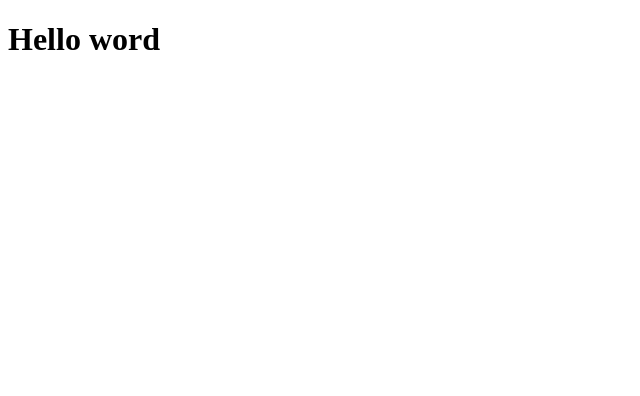
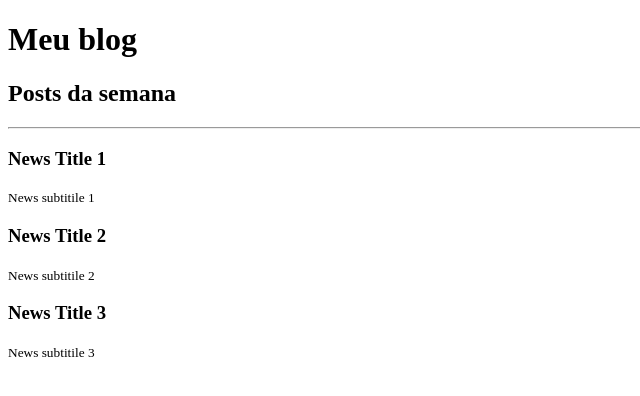
Before and after one commit to JoaoPaulo-creator/fundamentos-react, a React app: page / in a window 1280 px wide. Shown: the top 396 px of the page, without its empty margins (0-640 px from the left). Built offline with nearby package versions, Linux system fonts and the light colour scheme.

Commit message:
Introdução as props do react

```diff
--- /dev/null
+++ b/src/App/App.js
@@ -0,0 +1,42 @@
+/*
+Sempre que se utiliza o JSX, implicitamente o React está sendo utilizado, sendo necessário sempre
+realizar o import do React
+*/
+
+import React from "react";
+import Article from "./components/article";
+
+
+export default function App(){
+  return (
+    /*Para renderizar elementos adjacentes, necessario coloca-los dentro da tag fragment (<></>),
+    sendo tambem possivel passar um elemento html para ser o parent/pai dos elementos filhos, como uma <div></div>, por exemplo.
+
+    Esse conceito vem diretamente do HTML, nao sendo exclusivo do React
+    */
+    <>
+      <h1>Meu blog</h1>
+      <h2>Posts da semana</h2>
+
+      <hr />
+
+      <Article
+        title='News Title 1'
+        subtitle='News subtitile 1'
+      />
+
+      <Article
+        title='News Title 2'
+        subtitle='News subtitile 2'
+      />
+
+      <Article
+        title='News Title 3'
+        subtitle='News subtitile 3'
+      />
+
+
+
+    </>
+  )
+}
--- /dev/null
+++ b/src/App/components/article.js
@@ -0,0 +1,17 @@
+import React from "react";
+
+const ArticleProps ={
+  title: String,
+  subtitle: String
+}
+
+
+// Props sao usadas apenas para leitura
+export default function Article({title, subtitle} = ArticleProps){
+  return (
+    <>
+      <h3>{title}</h3>
+      <small>{subtitle}</small>
+    </>
+  )
+}
--- a/src/index.js
+++ b/src/index.js
@@ -1,13 +1,14 @@
 import React from "react";
-import  ReactDOM  from "react-dom";
+import ReactDOM  from "react-dom";
+import App from './App/App'
+
 
 /*
 Sempre que se utiliza o JSX, implicitamente o React está sendo utilizado, sendo necessário sempre
 realizar o import do React
 */
 
-
 ReactDOM.render(
-  <h1 id="title">Hello word</h1>,
+  <App />,
   document.getElementById('root')
 )
--- a/webpack.config.js
+++ b/webpack.config.js
@@ -20,7 +20,7 @@ module.exports = {
 
   module: {
     rules: [{
-      test: /\.js$/,
+      test: /\.jsx?$/, // aqui o loader vai verificar tanto arquivos js, quanto jsx
       exclude: /node_modules/, // excluindo a execucao do babel loader nos arquivos js do node_modules
       use: 'babel-loader'
     }]
```
Also changed, not shown: transpiled/index.js (deleted, +0 -13 lines), 1 other file (tests, documents, lock files or other folders).
